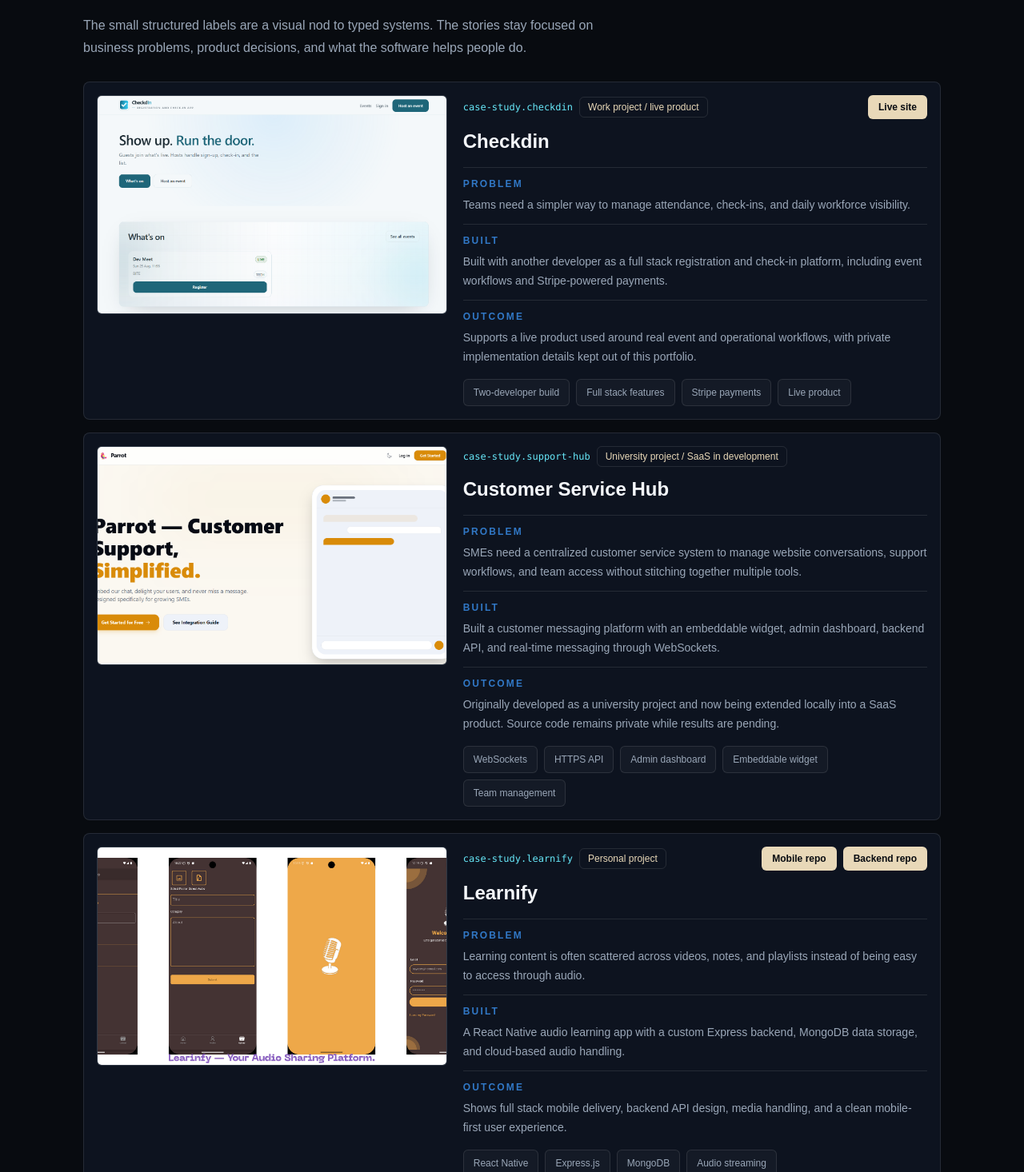
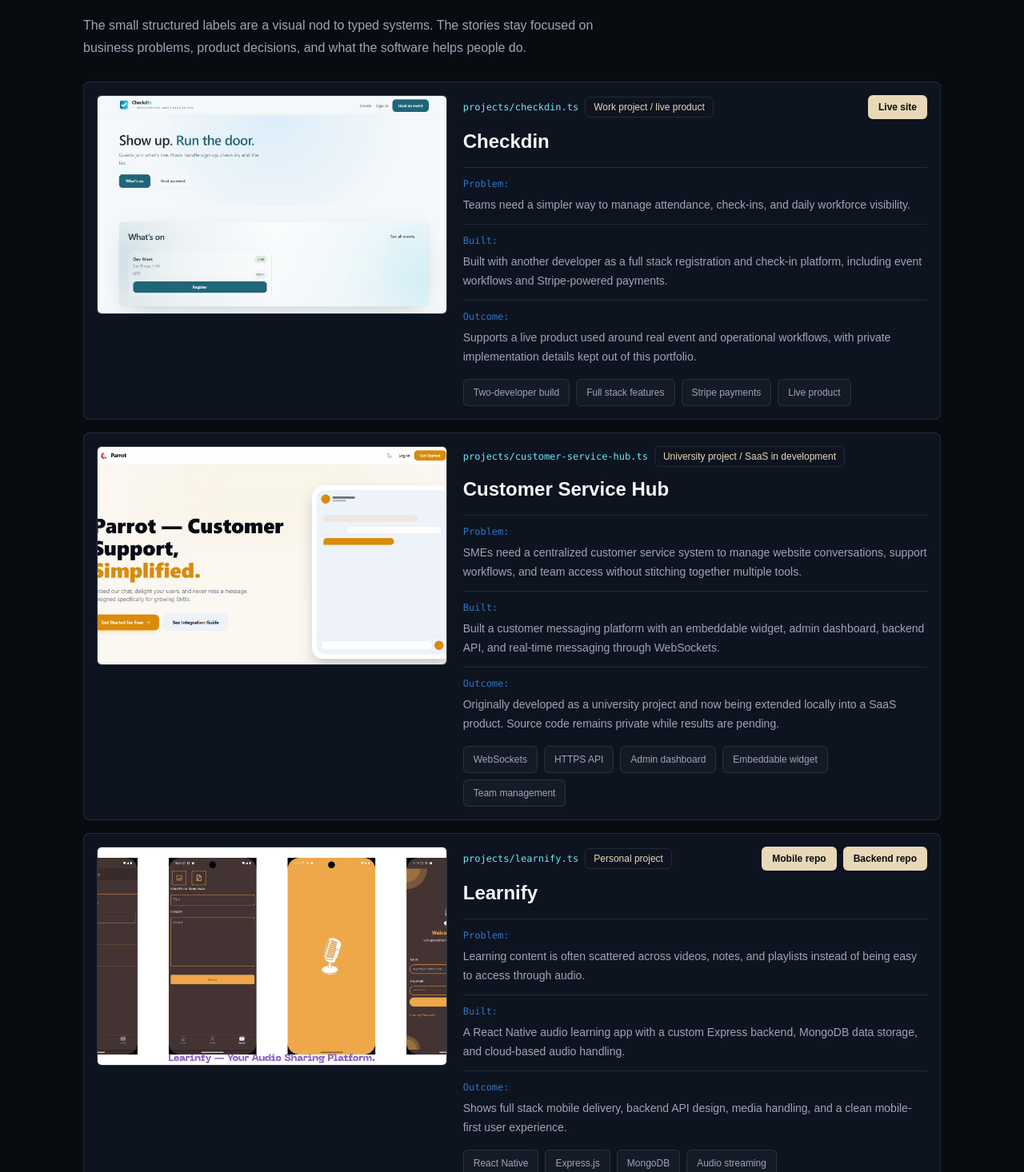
Before and after one commit to alnayeem01/portfolio, a Next.js app: page / in a window 1280 px wide. Shown: the part 964-2430 px from the top of the page at 80% size. Built offline with nearby package versions, Linux system fonts and the light colour scheme.

Commit message:
update: added ts theme in project

```diff
--- a/src/app/page.tsx
+++ b/src/app/page.tsx
@@ -8,7 +8,7 @@
 const projects = [
   {
     name: "Checkdin",
-    file: "case-study.checkdin",
+    file: "projects/checkdin.ts",
     status: "Work project / live product",
     image: checkdinImage.src,
     problem: "Teams need a simpler way to manage attendance, check-ins, and daily workforce visibility.",
@@ -21,7 +21,7 @@
   },
   {
     name: "Customer Service Hub",
-    file: "case-study.support-hub",
+    file: "projects/customer-service-hub.ts",
     status: "University project / SaaS in development",
     image: parrtoImage.src,
     problem:
@@ -34,7 +34,7 @@
   },
   {
     name: "Learnify",
-    file: "case-study.learnify",
+    file: "projects/learnify.ts",
     status: "Personal project",
     image: learnifyImage.src,
     problem:
@@ -80,7 +80,7 @@
 function TypedField({ label, children }: { label: string; children: React.ReactNode }) {
   return (
     <div className="grid gap-1.5 border-t border-white/10 pt-3">
-      <p className="text-xs font-semibold uppercase tracking-[0.18em] text-blueprint">{label}</p>
+      <p className="font-mono text-xs text-blueprint">{label}:</p>
       <p className="text-sm leading-6 text-muted">{children}</p>
     </div>
   );
```
